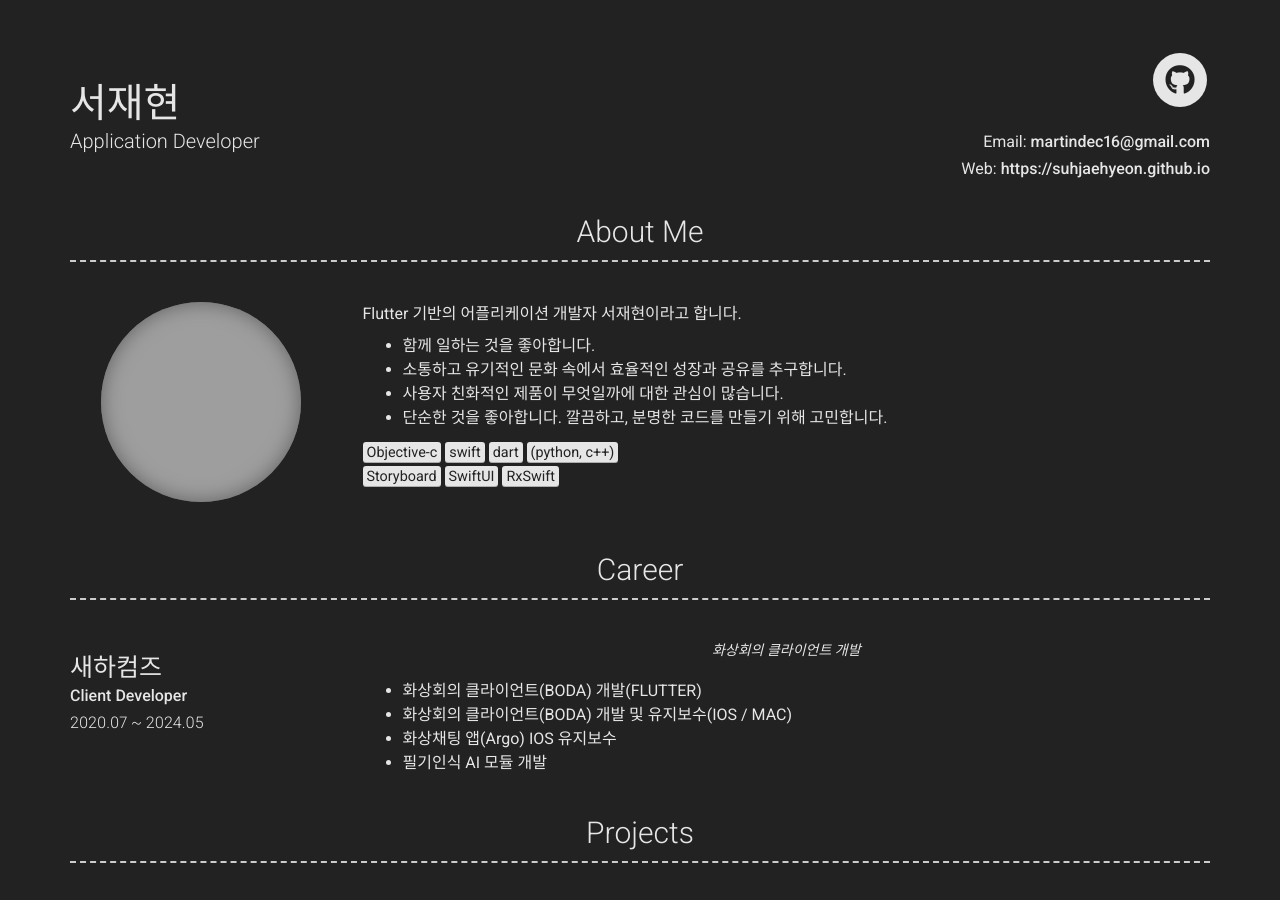
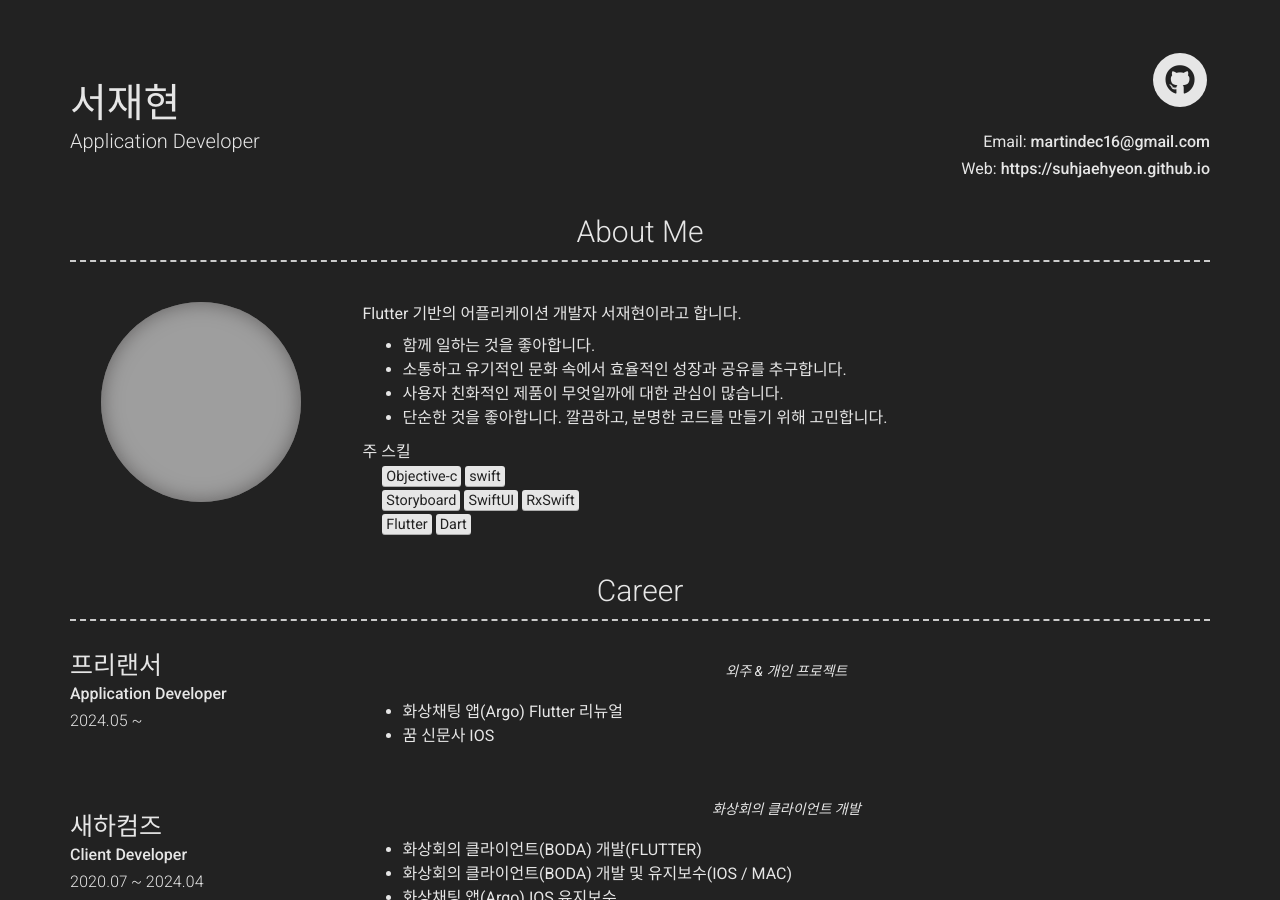
Before and after one commit to SuhJaeHyeon/SuhJaeHyeon.github.io, a Jekyll site: the page built from index.md, in a window 1280 px wide and 900 px high. Built offline with Jekyll 4.4.1, drawn with Linux system fonts in a browser that asks for light colours; nearby versions of some CDN libraries; grey boxes are pictures that could not be loaded.

Commit message:
add freelancer

```diff
--- a/_config.yml
+++ b/_config.yml
@@ -48,17 +48,29 @@ about_content: | # this will include new lines to allow paragraphs
   -	사용자 친화적인 제품이 무엇일까에 대한 관심이 많습니다.
   -	단순한 것을 좋아합니다. 깔끔하고, 분명한 코드를 만들기 위해 고민합니다.
 
-  <mark>Objective-c</mark>  <mark>swift</mark>  <mark>dart</mark>  <mark>(python, c++)</mark>
-  <mark>Storyboard</mark>  <mark>SwiftUI</mark>  <mark>RxSwift</mark>
+  주 스킬 <br>
+    &nbsp;&nbsp;&nbsp;&nbsp;  <mark>Objective-c</mark>  <mark>swift</mark> <br>
+    &nbsp;&nbsp;&nbsp;&nbsp;  <mark>Storyboard</mark>  <mark>SwiftUI</mark>  <mark>RxSwift</mark> <br>
+    &nbsp;&nbsp;&nbsp;&nbsp;  <mark>Flutter</mark>  <mark>Dart</mark>
 
 content:
   - title: Career
     layout: list
     content:
       - layout: left
+        title: 프리랜서
+        sub_title: Application Developer
+        caption: 2024.05 ~
+        quote: >
+          외주 & 개인 프로젝트
+        description: |
+          - 화상채팅 앱(Argo) Flutter 리뉴얼
+          - 꿈 신문사 IOS
+
+      - layout: left
         title: 새하컴즈
         sub_title: Client Developer
-        caption: 2020.07 ~ 2024.05
+        caption: 2020.07 ~ 2024.04
         quote: >
           화상회의 클라이언트 개발
         description: |
```
Also changed, not shown: Gemfile.lock, 2 other files.
